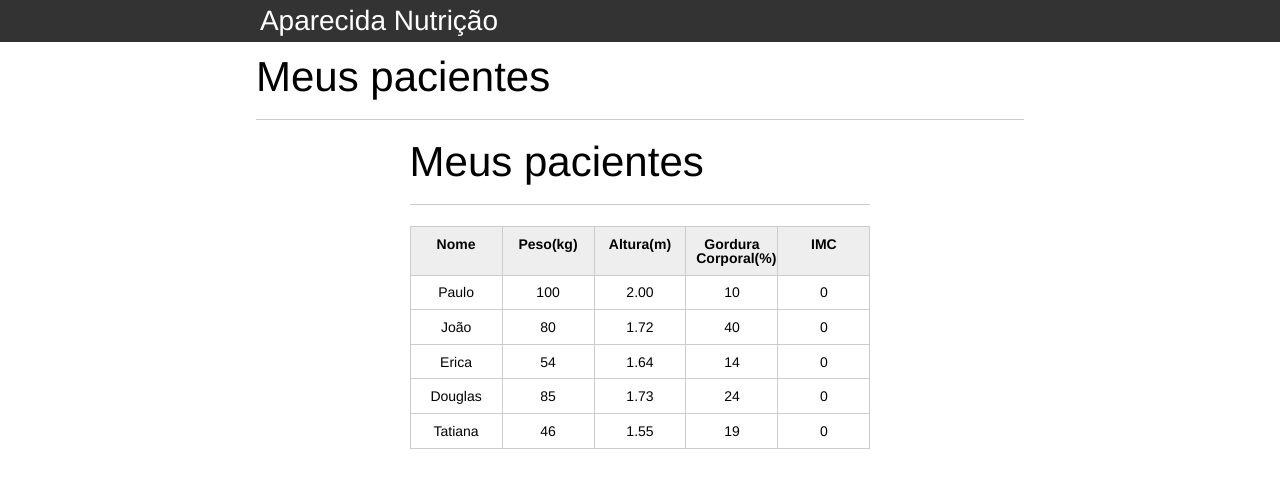
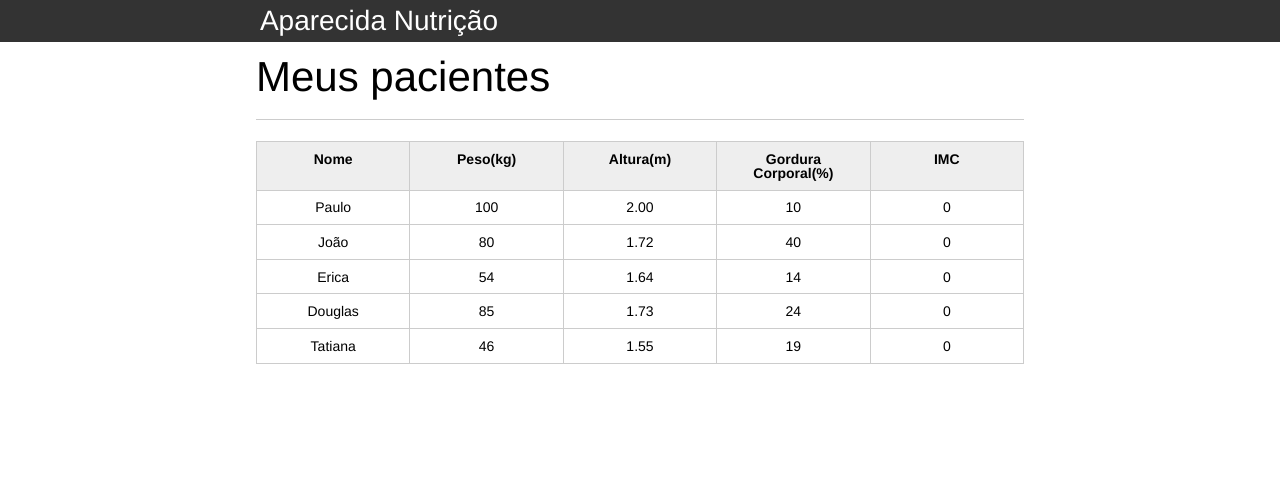
Before and after one commit to kau13/javascript-web, a plain HTML site: page introducao-javascript/index.html in a window 1280 px wide. Drawn offline with Linux system fonts and the light colour scheme.

Commit message:
Update index.html

```diff
--- a/introducao-javascript/index.html
+++ b/introducao-javascript/index.html
@@ -13,11 +13,6 @@
 		<header>
 			<div class="container">
 				<h1>Aparecida Nutrição</h1>
-			</div>
-		</header>
-		<main>
-			<section class="container">
-				<h2>Meus pacientes</h2>
 			</div>
 		</header>
 		<main>
```
